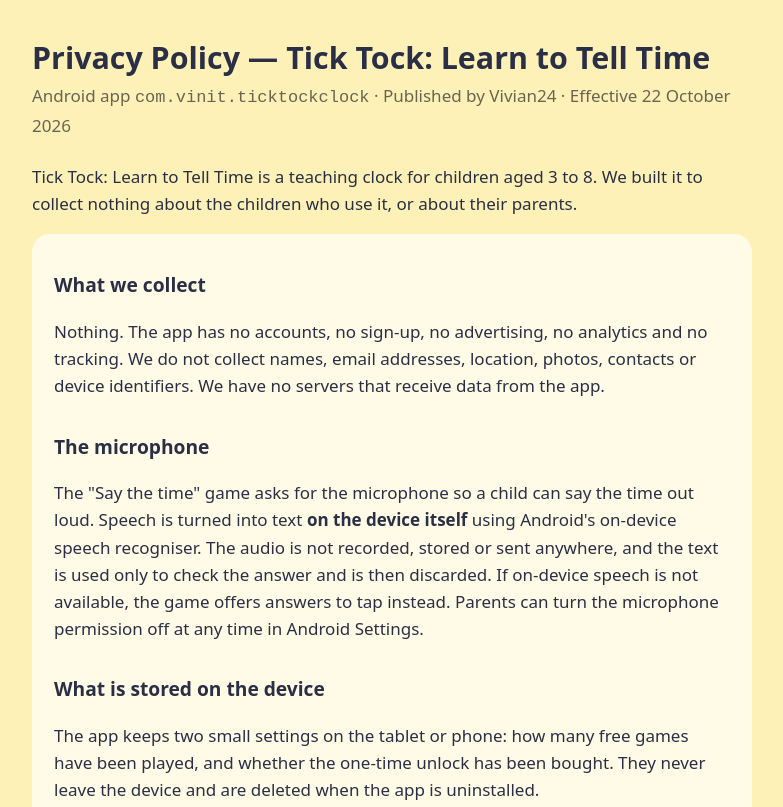
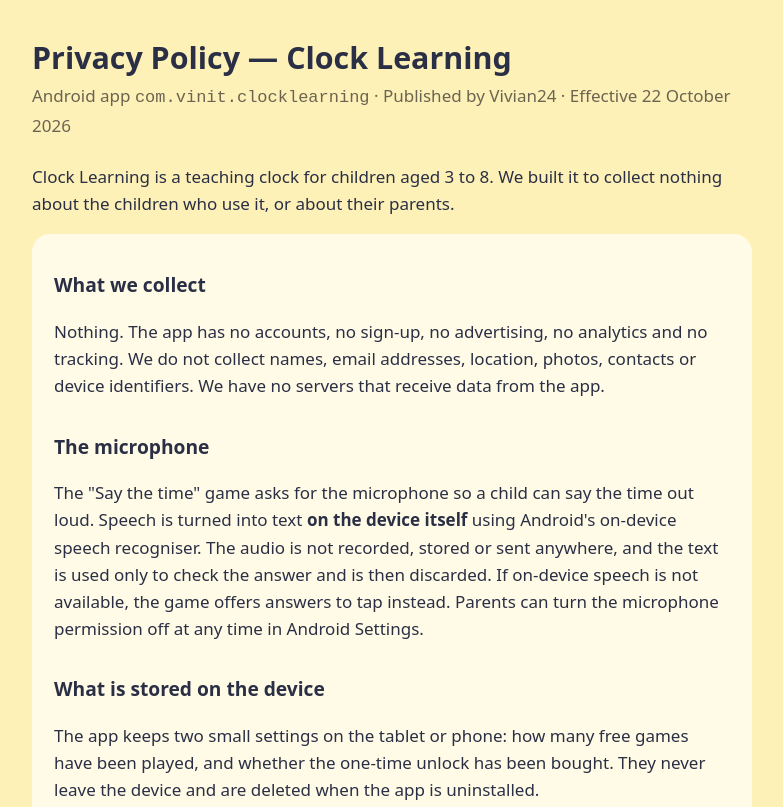
Before and after one commit to vinitvnair24/ticktock-privacy, a plain HTML site: page index.html in a window 1280 px wide. Shown: the top 807 px of the page, without its empty margins (248-1031 px from the left). Drawn offline with Linux system fonts and the light colour scheme.

Commit message:
Add files via upload

```diff
--- a/index.html
+++ b/index.html
@@ -3,7 +3,7 @@
 <head>
 <meta charset="utf-8">
 <meta name="viewport" content="width=device-width,initial-scale=1">
-<title>Tick Tock: Learn to Tell Time — Privacy Policy</title>
+<title>Clock Learning — Privacy Policy</title>
 <style>
 body{margin:0;background:#fdf1b8;color:#2a2f45;font:17px/1.6 system-ui,-apple-system,"Segoe UI",sans-serif}
 main{max-width:720px;margin:0 auto;padding:40px 20px 60px}
@@ -15,10 +15,10 @@
 </head>
 <body>
 <main>
-<h1>Privacy Policy — Tick Tock: Learn to Tell Time</h1>
-<p class="meta">Android app <code>com.vinit.ticktockclock</code> · Published by Vivian24 · Effective 22 October 2026</p>
+<h1>Privacy Policy — Clock Learning</h1>
+<p class="meta">Android app <code>com.vinit.clocklearning</code> · Published by Vivian24 · Effective 22 October 2026</p>
 
-<p>Tick Tock: Learn to Tell Time is a teaching clock for children aged 3 to 8. We built it to collect nothing about the children who use it, or about their parents.</p>
+<p>Clock Learning is a teaching clock for children aged 3 to 8. We built it to collect nothing about the children who use it, or about their parents.</p>
 
 <section>
 <h2>What we collect</h2>
```
